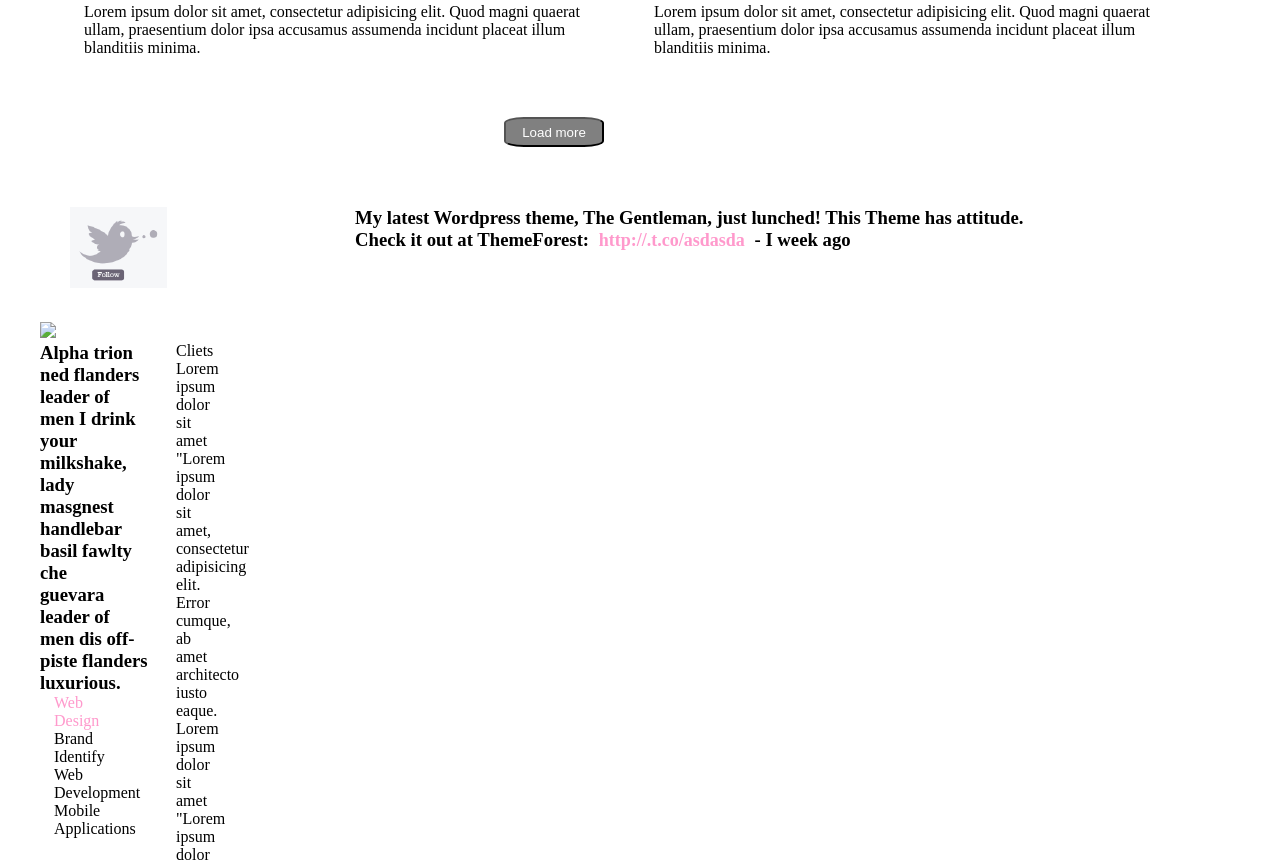
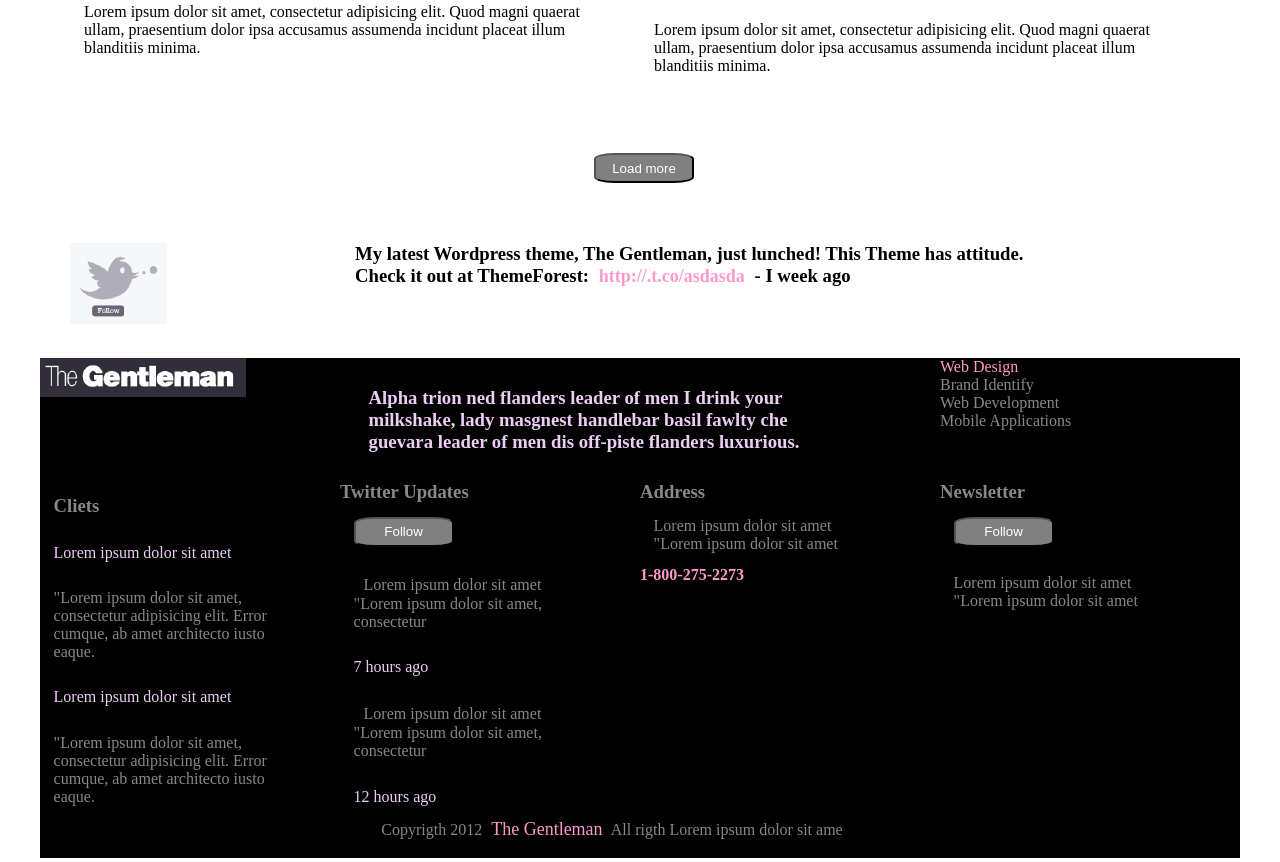
Before and after one commit to GalloElief/22_gentleman, a plain HTML site: page index.html in a window 1280 px wide. Shown: the part 1574-2436 px from the top of the page. Drawn offline with Linux system fonts and the light colour scheme.

Commit message:
versión agregada

```diff
--- a/css/main.css
+++ b/css/main.css
@@ -1,5 +1,6 @@
 nav{
 	margin-top: 10px;
+	margin-left: 290px;
 
 }
 a {
@@ -8,6 +9,7 @@ a {
   color:#C9C9C9 ;
   font-size: 18px;
   font-weight
+
  }
 .button1{
 	height:30px;
@@ -25,7 +27,7 @@ a {
 	margin: 5%;
 	border-radius: 20%;
 	color: #FFFFFF;
-	margin: 60px 450px;
+	margin: 60px 540px;
 
 }
 
@@ -34,7 +36,7 @@ a {
 }
 
 .tama{
-	width: 520px;
+	width: 620px;
 	height: 350px;
 
 }
@@ -44,8 +46,8 @@ a {
 	margin-left: 10px;
 }
 .moverpa{
-	margin-left: 100px;
-	margin-top: -10px;
+	margin-left: 300px;
+	margin-top: -20px;
 }
 header{
 	margin: 30px 40px;
@@ -55,6 +57,8 @@ section{
 
 }
 footer{
+	background-color: black;
+	height: 500px;
 	margin: 30px 40px;
 }
 .letraschiquitas{
@@ -63,3 +67,8 @@ footer{
 .moverlogo{
 	margin-left: 40px;
 }
+.figuras{
+	width: 2%;
+	left: 500px;
+
+}
--- a/css/utilities.css
+++ b/css/utilities.css
@@ -63,6 +63,9 @@ strong {
 .text-pink{
 	color:#FF99CC;
 }
+.text-purple{
+	color:#ECCEF5;
+}
 
 .active {
 	color: #0dc0c0;
--- a/index.html
+++ b/index.html
@@ -25,7 +25,7 @@
             <a class="moverlogo" href="index.html"><img src="img/logo.jpg"> </a>
           </div>
         <div class="col-8"><!-- menu -->
-            <nav class="text-center">
+            <nav>
               <a href="home.html" class="text-pink ">Home</a>
               <a href="portfolio.html" class="text-black">Portfolio</a>
               <a href="services.html" class="text-black">Services</a>
@@ -47,7 +47,6 @@
             <p class="pt-5">Lorem ipsum dolor sit amet, consectetur adipisicing elit. Corporis, magnam accusantium in sit blanditiis placeat, tempora consequuntur enim dolore nobis sed doloremque maxime. Facilis minima, consequatur sed dignissimos ipsum blanditiis.</p>
             <p class="pt-5">Lorem ipsum dolor sit amet, consectetur adipisicing elit. Corporis, magnam accusantium in sit blanditiis placeat, tempora consequuntur enim dolore nobis sed doloremque maxime.</p>
             <button class="text-white button1 mb">Read More</button>
-            </div>
           </div>
         </div>
       </div>
@@ -81,8 +80,8 @@
                 <div class="col-7">
                     <h3>Capuccino Catcher Urna Placerat Orne</h3>
                   <div class="col-5">
-                      <i ></i>
-                      <i ></i>
+                      <i></i>
+                      <i></i>
                   </div>
                 </div>
               </div>
@@ -173,6 +172,7 @@
                     </div>
                 </div>
               </div>
+              <dic  class="row">
                 <div class="col-12">
                   <p>Lorem ipsum dolor sit amet, consectetur adipisicing elit. Quod magni quaerat ullam, praesentium dolor ipsa accusamus assumenda incidunt placeat illum blanditiis minima.</p>
                 </div>
@@ -197,59 +197,60 @@
       </div>
     </section>
     <footer>
-      <div class="container-fluid background-blue">
         <div class="row">
           <div class="col-3">
-            <div class="row">
-              <div class="col-12">
-                <img src="logo.png">
+            <img src="img/logo.jpg">
           </div>
               <div class="col-6">
-                <h3>Alpha trion ned flanders leader of men I drink your<br> milkshake, lady masgnest handlebar basil fawlty che <br>guevara leader of men dis off-piste flanders luxurious.</h3>
+                <h3 class="pd-5 text-purple">Alpha trion ned flanders leader of men I drink your<br> milkshake, lady masgnest handlebar basil fawlty che <br>guevara leader of men dis off-piste flanders luxurious.</h3>
+              </div>
                   <div class="col-3">
                     <p class="letras chiquitas text-pink">Web Design</p>
-                    <p class="letras chiquitas">Brand Identify</p>
-                    <p class="letras chiquitas">Web Development</p>
-                    <p class="letras chiquitas">Mobile Applications</p>
+                    <p class="letras chiquitas text-gray">Brand Identify</p>
+                    <p class="letras chiquitas text-gray">Web Development</p>
+                    <p class="letras chiquitas text-gray">Mobile Applications</p>
                   </div>
               </div>
         <div class="row">
           <div class="col-3">
-            <p>Cliets</p>
-            <p class="letras chiquitas"> Lorem ipsum dolor sit amet</p>
-            <p class="letras chiquitas">"Lorem ipsum dolor sit amet, consectetur adipisicing elit. Error cumque, ab amet architecto iusto eaque.</br>
-            <p class="letras chiquitas"> Lorem ipsum dolor sit amet</p>
-            <p class="letras chiquitas">"Lorem ipsum dolor sit amet, consectetur adipisicing elit. Error cumque, ab amet architecto iusto eaque.</p>
+            <h3 class="pd-5 text-gray">Cliets</h3>
+            <p class="letras chiquitas pd-5 text-purple"> Lorem ipsum dolor sit amet</p>
+            <p class="letras chiquitas pd-5 text-gray">"Lorem ipsum dolor sit amet, consectetur adipisicing elit. Error cumque, ab amet architecto iusto eaque.</br>
+            <p class="letras chiquitas pd-5 text-purple"> Lorem ipsum dolor sit amet</p>
+            <p class="letras chiquitas pd-5 text-gray">"Lorem ipsum dolor sit amet, consectetur adipisicing elit. Error cumque, ab amet architecto iusto eaque.</p>
+          </div>
           <div class="col-3">
-            <p>Twitter Updates</p> <button class="text-white button1 mb">Follow</button>
-            <p class="letras chiquitas">
+            <h3 class="text-gray">Twitter Updates</h3> <button class="text-white button1 mb">Follow</button>
+            <p class="letras chiquitas pd-5 text-gray">
               <a class="text-pink" href="@sigueme"></a> Lorem ipsum dolor sit amet<br>
               "Lorem ipsum dolor sit amet, consectetur
             </p>
-            <p class="letras chiquitas">
+            <p class="letras chiquitas pd-5 text-purple">
                7 hours ago
             </p>
-            <p class="letras chiquitas">
+            <p class="letras chiquitas pd-5 text-gray">
               <a class="text-pink" href="@sigueme"></a> Lorem ipsum dolor sit amet<br>
               "Lorem ipsum dolor sit amet, consectetur <br>
             </p>
-            <p class="letras chiquitas">
+            <p class="letras chiquitas pd-5 text-purple">
                12 hours ago
             </p>
+          </div>
           <div class="col-3">
-            <h3>Address</h3>
-            <p class="letras chiquitas">Lorem ipsum dolor sit amet<br>
+            <h3 class="text-gray">Address</h3>
+            <p class="letras chiquitas pd-5 text-gray">Lorem ipsum dolor sit amet<br>
               "Lorem ipsum dolor sit amet</p>
-            <h4 class="text-pink">1-800-275-2273</h4>
+            <h4 class="text-pink ">1-800-275-2273</h4>
+          </div>
           <div class="col-3">
-            <p>Newsletter</p>
+            <h3 class="text-gray">Newsletter</h3>
             <button class="text-white button1 mb">Follow</button>
-            <p class="letras chiquitas">Lorem ipsum dolor sit amet<br>
+            <p class="letras chiquitas pd-5 text-gray">Lorem ipsum dolor sit amet<br>
               "Lorem ipsum dolor sit amet</p>
         </div>
         <div class="row">
           <div class="col-12">
-            <p class="text-center">Copyrigth 2012 <a class="text-pink" href="">The Gentleman</a> All rigth Lorem ipsum dolor sit ame </p>
+            <p class="text-center text-gray">Copyrigth 2012 <a class="text-pink" href="">The Gentleman</a> All rigth Lorem ipsum dolor sit ame </p>
           </div>
         </div>
 
```
Also changed, not shown: iconos/facebook.png (added), iconos/google-plus.png (added), iconos/linkedin.png (added), iconos/pinterest.png (added), iconos/twitter.png (added). Lines whose indentation alone changed are shown as unchanged.
